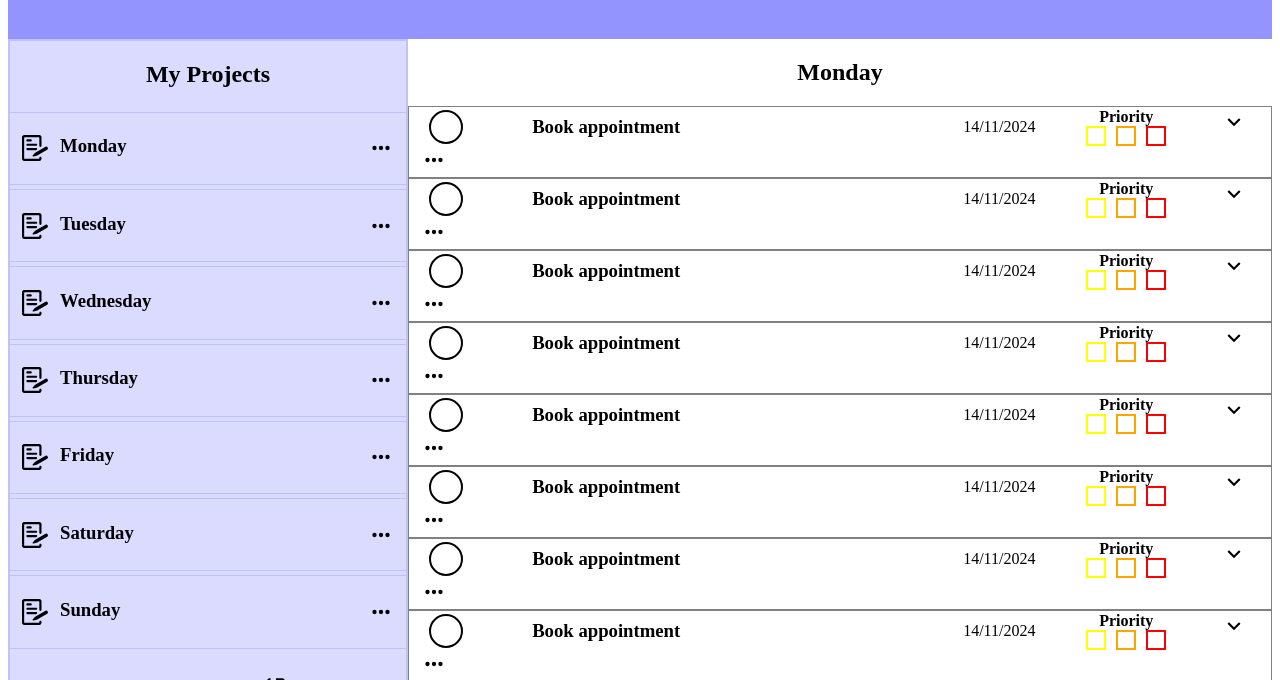
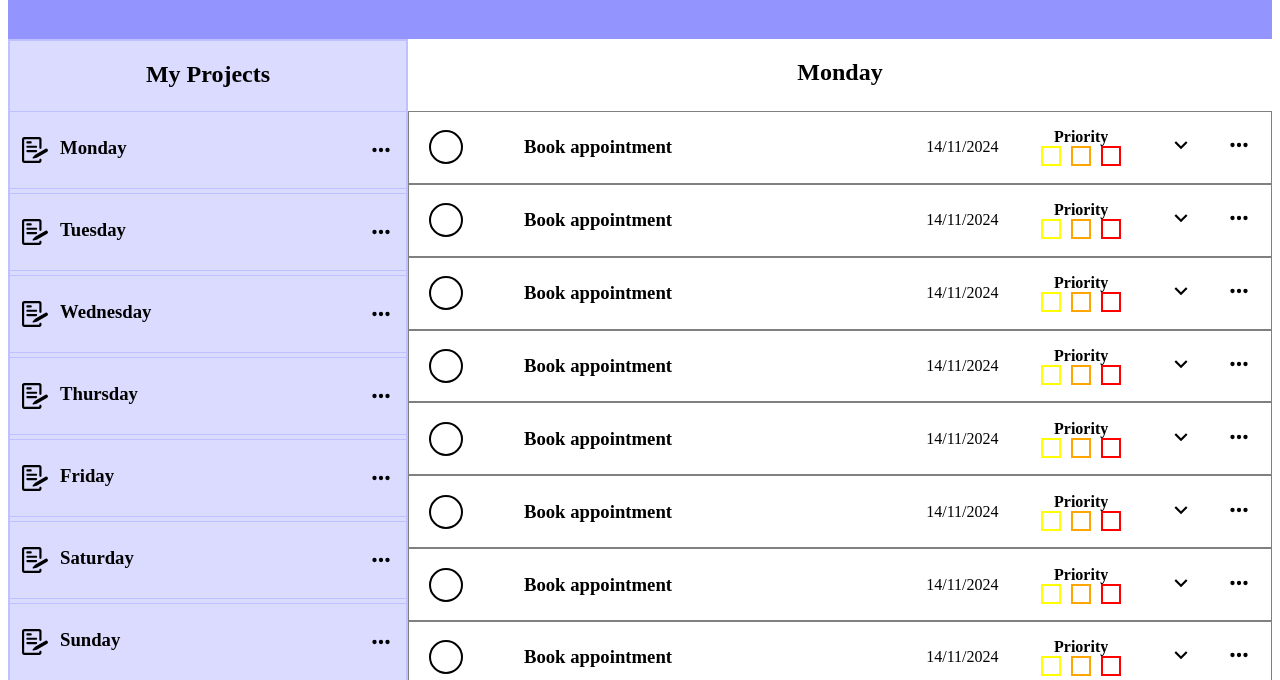
Before and after one commit to kylepunta/todo-list, a website built with webpack: page src/template.html in a window 1280 px wide. Shown: the part 69-749 px from the top of the page. Built offline with nearby package versions, Linux system fonts and the light colour scheme.

Commit message:
Modified grid rows for sidebar and content; defined grid area tracks for divs inside list item containers

```diff
--- a/src/styles.css
+++ b/src/styles.css
@@ -18,7 +18,7 @@ body {
     background-color: #dadbff;
     grid-area: sidebar;
     display: grid;
-    grid-template-rows: auto repeat(10, 1fr) auto;
+    grid-template-rows: 66px repeat(10, 78px) auto;
     gap: 4px;
     border: 2px solid #bec0ff;
 }
@@ -26,7 +26,7 @@ body {
 .content {
     grid-area: content;
     display: grid;
-    grid-template-rows: auto repeat(10, 1fr);
+    grid-template-rows: 72px repeat(10, auto);
 }
 
 .project-heading,
@@ -66,7 +66,7 @@ svg {
 .list-item-container {
     display: grid;
     border: 1px solid gray;
-    grid-template-columns: 4fr 14fr 4fr 4fr 2fr;
+    grid-template-columns: 2fr 7fr 2fr 2fr 1fr 1fr;
     grid-template-rows: 1fr;
     justify-items: start;
     align-items: center;
@@ -105,6 +105,7 @@ svg {
 .priority-container {
     display: flex;
     flex-direction: column;
+    grid-area: 1 / 4 / 3 / 5;
 }
 
 .priority-boxes {
@@ -145,9 +146,22 @@ svg {
     margin-left: 20px;
 }
 
-.expand {
+.expand-list-item {
     max-height: 80px;
     opacity: 1;
     visibility: visible;
     padding: 2px 0px 8px 0px;
+    margin-bottom: 10px;
 }
+
+.settings {
+    grid-area: 1 / 6 / 3 / 7;
+}
+
+.expand {
+    grid-area: 1 / 5 / 3 / 6;
+}
+
+.due-date-container {
+    grid-area: 1 / 3 / 3 / 4;
+}
```
